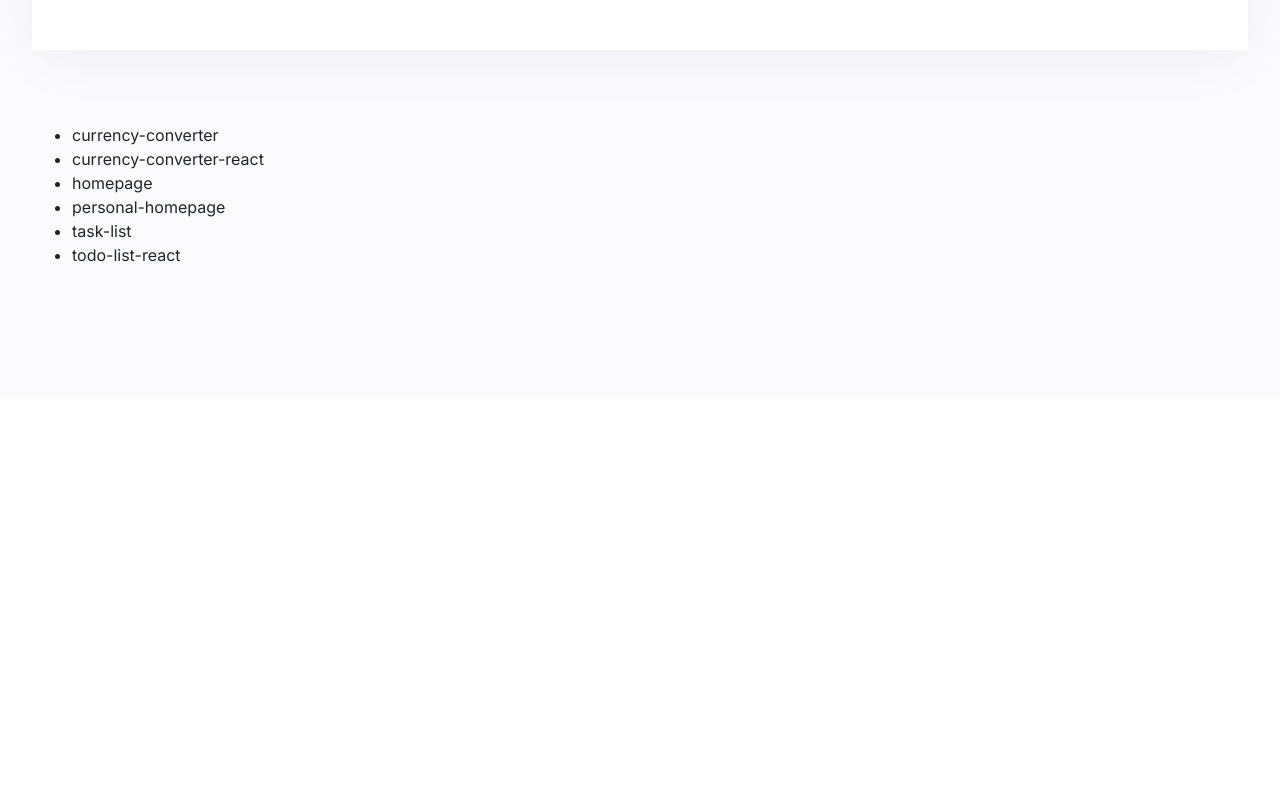
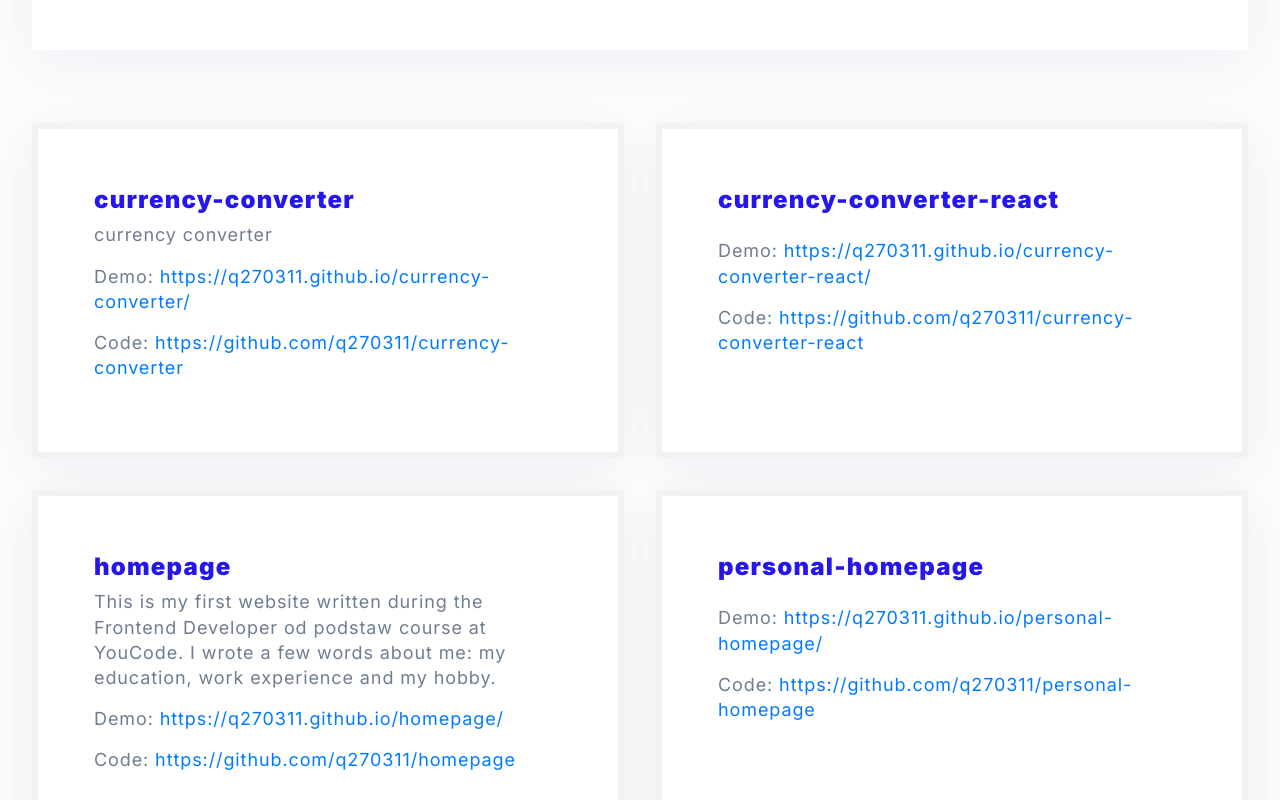
Before and after one commit to q270311/personal-homepage, a React (Create React App) app: page / in a window 1280 px wide. Shown: the part 1220-2020 px from the top of the page. Before the commit the page ends 1618 px from the top, so only its background shows below. Built offline with nearby package versions, Linux system fonts and the light colour scheme.

Commit message:
Tile component used in Portfolio component

```diff
--- a/src/features/Portfolio/index.js
+++ b/src/features/Portfolio/index.js
@@ -1,6 +1,7 @@
 import { useSelector } from "react-redux";
 import { selectProjects, selectStatus, selectError } from '../portfolioSlice';
-import { Spinner } from './styled';
+import { Wrapper, Spinner } from './styled';
+import Tile from './Tile';
 
 const Portfolio = () => {
     const projects = useSelector(selectProjects);
@@ -25,15 +26,16 @@ const Portfolio = () => {
         );
     }
     return (
-        <>
-            <ul>
-                {projects.map(project => (
-                    <li key={project.id}>
-                        {project.name}
-                    </li>
-                ))}
-            </ul>
-        </>
+        <Wrapper>
+            {projects.map(project => (
+                <Tile
+                    head={project.name}
+                    body={project.description}
+                    linkRepo={project.html_url}
+                    linkDemo={`https://${project.owner.login}.github.io/${project.name}/`}
+                />
+            ))}
+        </Wrapper>
     );
 };
 
--- a/src/features/Portfolio/styled.js
+++ b/src/features/Portfolio/styled.js
@@ -1,4 +1,10 @@
 import styled from "styled-components";
+
+export const Wrapper = styled.div`
+    display: grid;
+    grid-template-columns: 1fr 1fr;
+    gap: 32px;
+`;
 
 export const Spinner = styled.div.attrs({className:'spinner-border'})`
     height: 160px;
```
